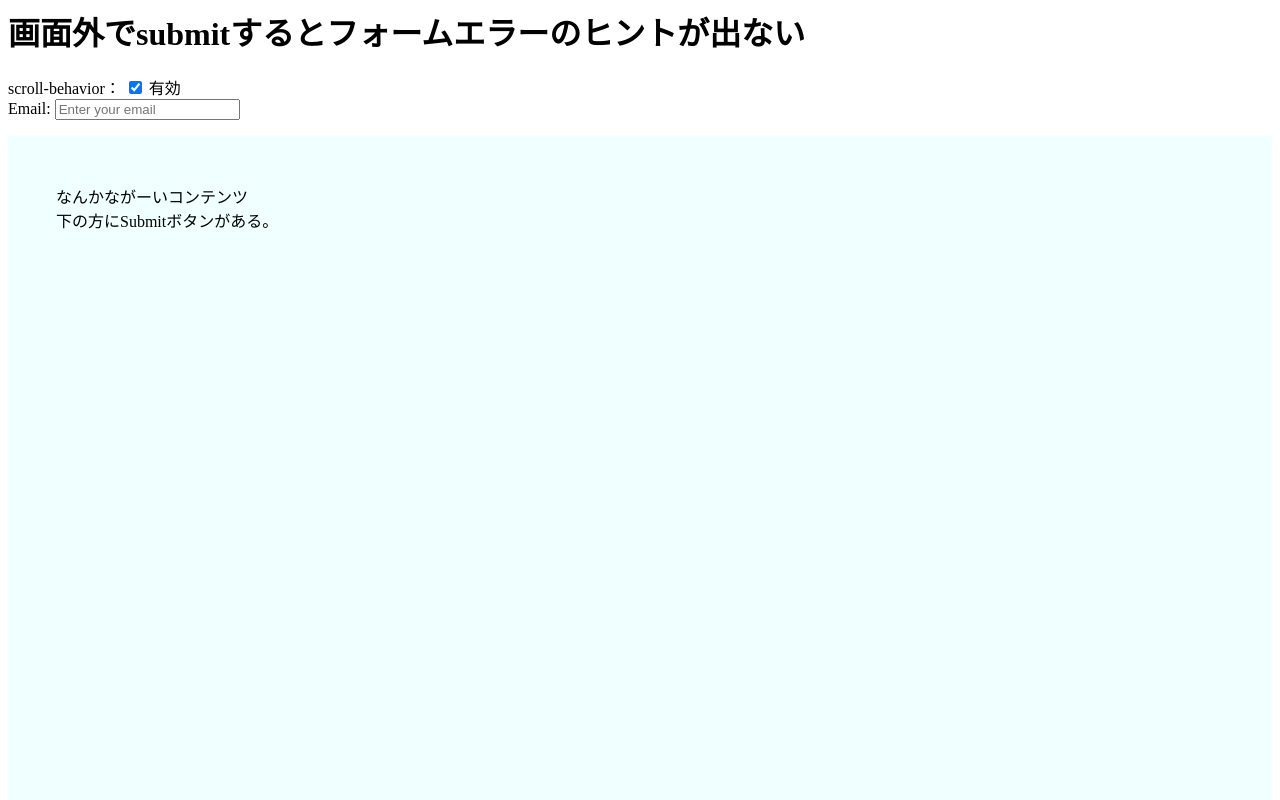
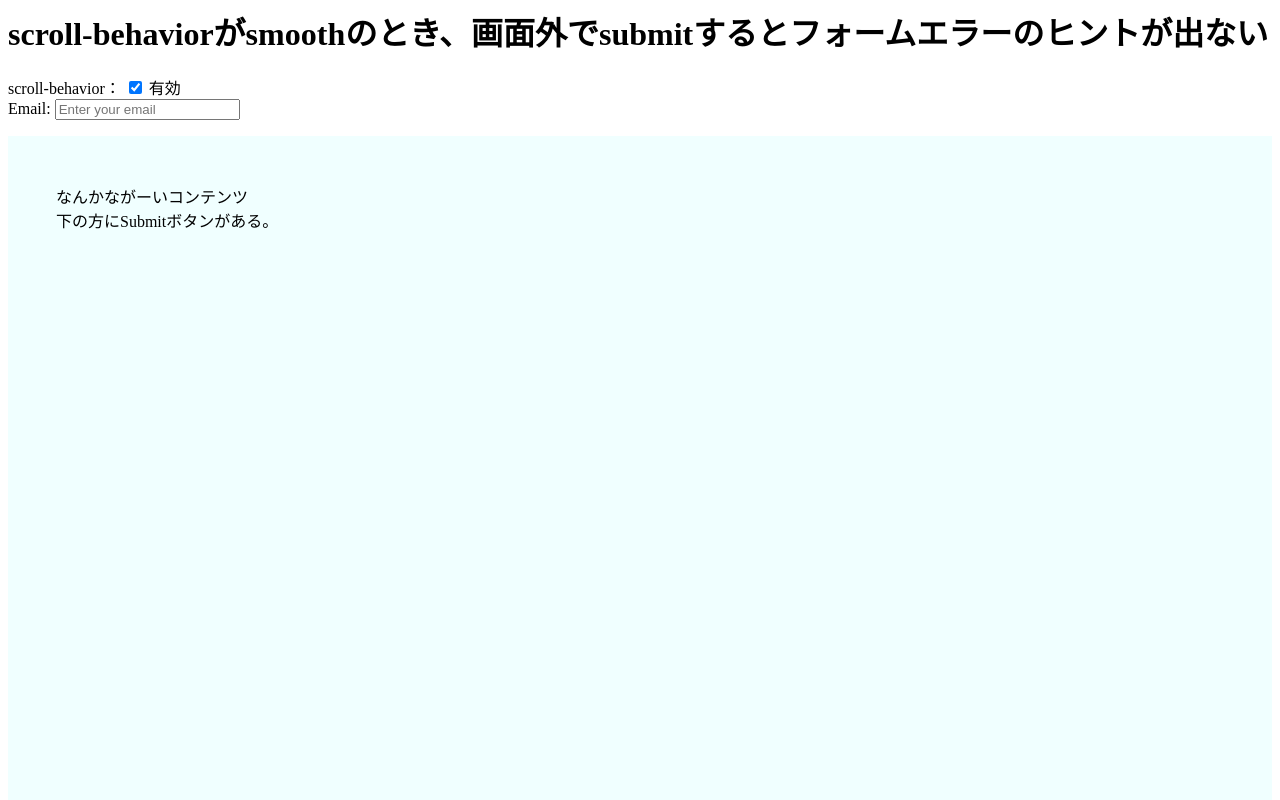
Before and after one commit to bananacoffee/scroll-behavior-test, a plain HTML site: page index.html in a window 1280 px wide. Shown: the top 800 px of the page. Drawn offline with Linux system fonts and the light colour scheme.

Commit message:
タイトル修正

```diff
--- a/index.html
+++ b/index.html
@@ -3,7 +3,7 @@
 <head>
   <meta charset="utf-8">
   <meta content="width=device-width,initial-scale=1" name="viewport">
-  <title>画面外でsubmitするとフォームエラーのヒントが出ない</title>
+  <title>scroll-behaviorがsmoothのとき、画面外でsubmitするとフォームエラーのヒントが出ない</title>
   <style>
     html {
       scroll-behavior: smooth;
@@ -18,7 +18,7 @@
 </head>
 
 <body>
-  <h1>画面外でsubmitするとフォームエラーのヒントが出ない</h1>
+  <h1>scroll-behaviorがsmoothのとき、画面外でsubmitするとフォームエラーのヒントが出ない</h1>
   <div>
     scroll-behavior：
     <label>
```
